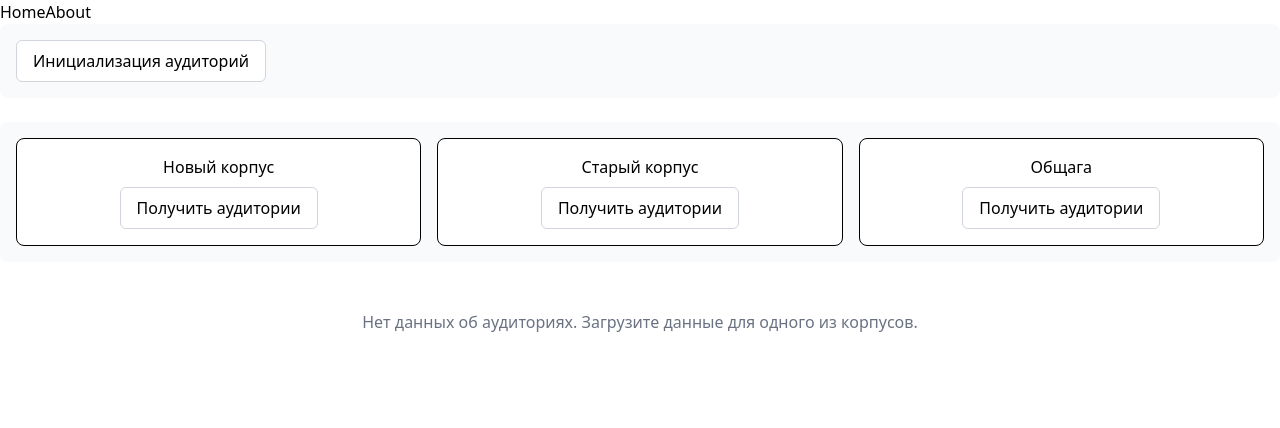
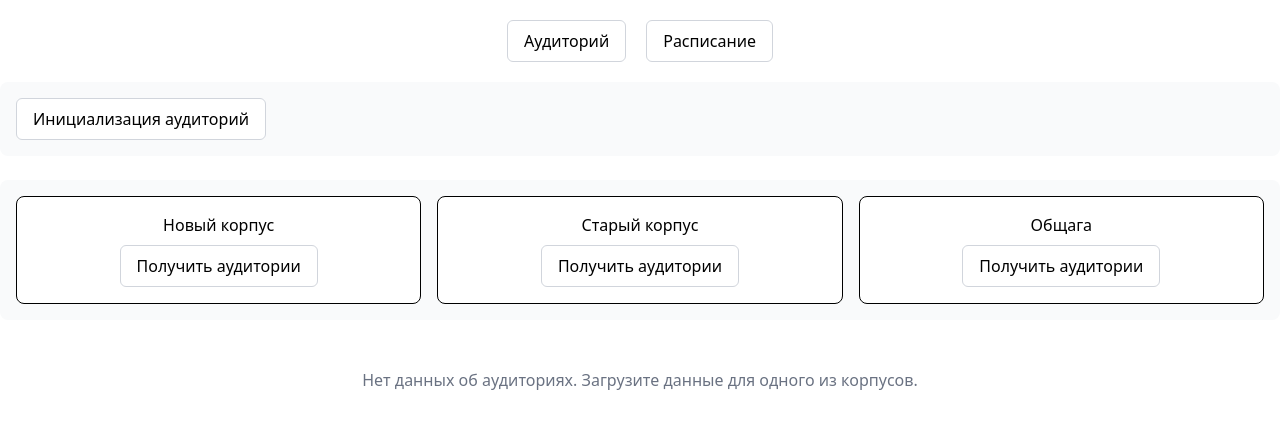
Before and after one commit to Nadoedatel/MITSO-Free-Classrooms-TS, a Vue app: page / in a window 1280 px wide. Shown: the top 428 px of the page. Built offline with nearby package versions, Linux system fonts and the light colour scheme; the HTML template or start-up script is replaced by a standard one.

Commit message:
Исправил стили

```diff
--- a/src/App.vue
+++ b/src/App.vue
@@ -1,11 +1,10 @@
 <script setup>
-import { RouterLink, RouterView } from 'vue-router'
+import Header from './components/Header.vue';
+
 </script>
 
 <template>
-  <RouterLink to="/">Home</RouterLink>
-  <RouterLink to="/about">About</RouterLink>
-  <RouterView />
+  <Header></Header>
 </template>
 
 <style scoped>
--- a/src/components/Auditoriums/AuditoriumCard.vue
+++ b/src/components/Auditoriums/AuditoriumCard.vue
@@ -5,7 +5,7 @@
         <div
           v-for="(lesson, time) in schedule"
           :key="time"
-          class="border rounded p-3 transition-all hover:shadow-md"
+          class="border rounded p-3 transition-all hover:shadow-md hover:shadow-blue-400"
           :class="{
             'bg-red-200 border-red-200': lesson,
             'bg-gray-50 border-gray-200': !lesson
--- /dev/null
+++ b/src/components/Header.vue
@@ -0,0 +1,15 @@
+<script setup>
+import { RouterLink, RouterView } from 'vue-router'
+import AppButton from './UI/AppButton.vue';
+</script>
+
+<template>
+    <div class="flex gap-5 p-5 justify-center">
+        <AppButton><RouterLink to="/">Аудиторий</RouterLink></AppButton>
+        <AppButton><RouterLink to="/about">Расписание</RouterLink></AppButton>
+    </div>
+  <RouterView />
+</template>
+
+<style scoped>
+</style>
--- a/src/components/UI/AppButton.vue
+++ b/src/components/UI/AppButton.vue
@@ -1,7 +1,7 @@
 <template>
     <button
       :disabled="disabled"
-      class="px-4 py-2 bg-white border border-gray-300 rounded-md hover:bg-amber-400 transition-colors"
+      class="px-4 py-2 bg-white border border-gray-300 rounded-md hover:bg-blue-700 hover:text-white transition-colors"
       :class="{ 'opacity-50 cursor-not-allowed': disabled }"
       @click="$emit('click')"
     >
--- a/src/components/UI/PreLoader.vue
+++ b/src/components/UI/PreLoader.vue
@@ -1,6 +1,6 @@
 <template>
     <div v-if="isLoading" class="fixed inset-0 z-50 flex items-center justify-center bg-white bg-opacity-90">
-      <div class="animate-spin rounded-full h-24 w-24 border-b-2 border-amber-500 flex items-center justify-center">
+      <div class="animate-spin rounded-full h-24 w-24 border-b-2 border-blue-300 flex items-center justify-center">
         <img src="/src/assets/logoMitso.png" alt="Loading..." class="h-16 w-16">
       </div>
     </div>
```
Also changed, not shown: src/views/HomeView.vue (+0 -8 lines).
